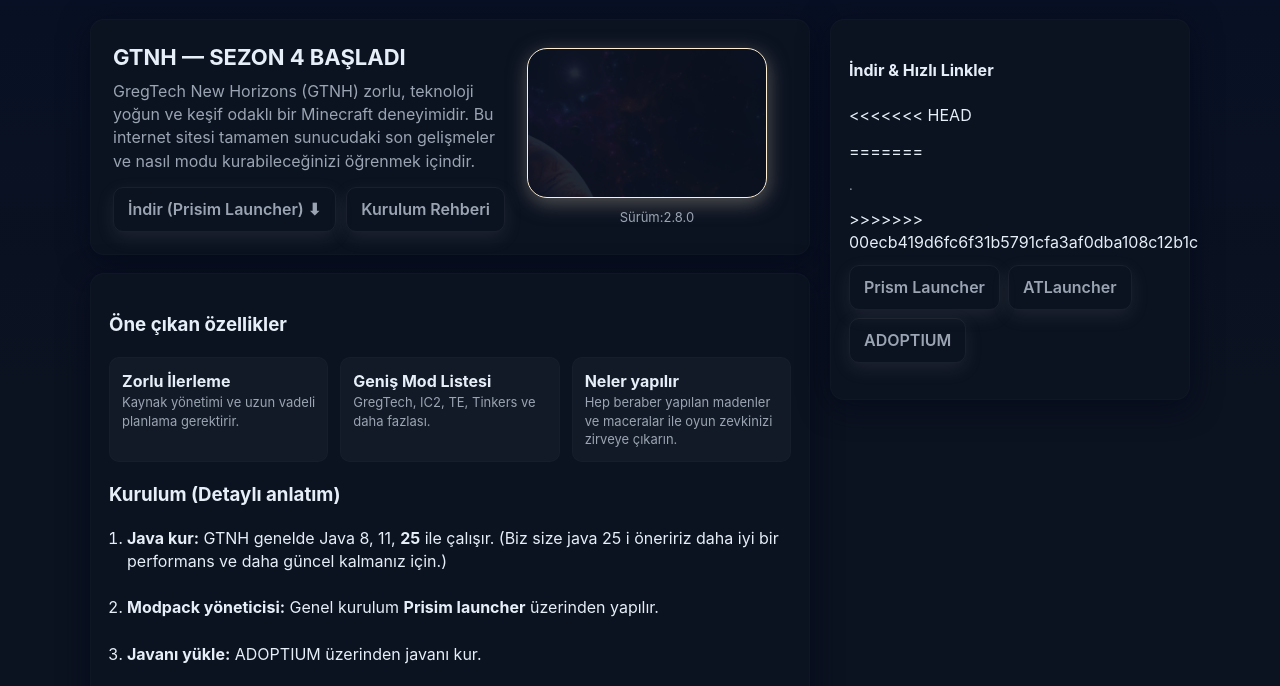
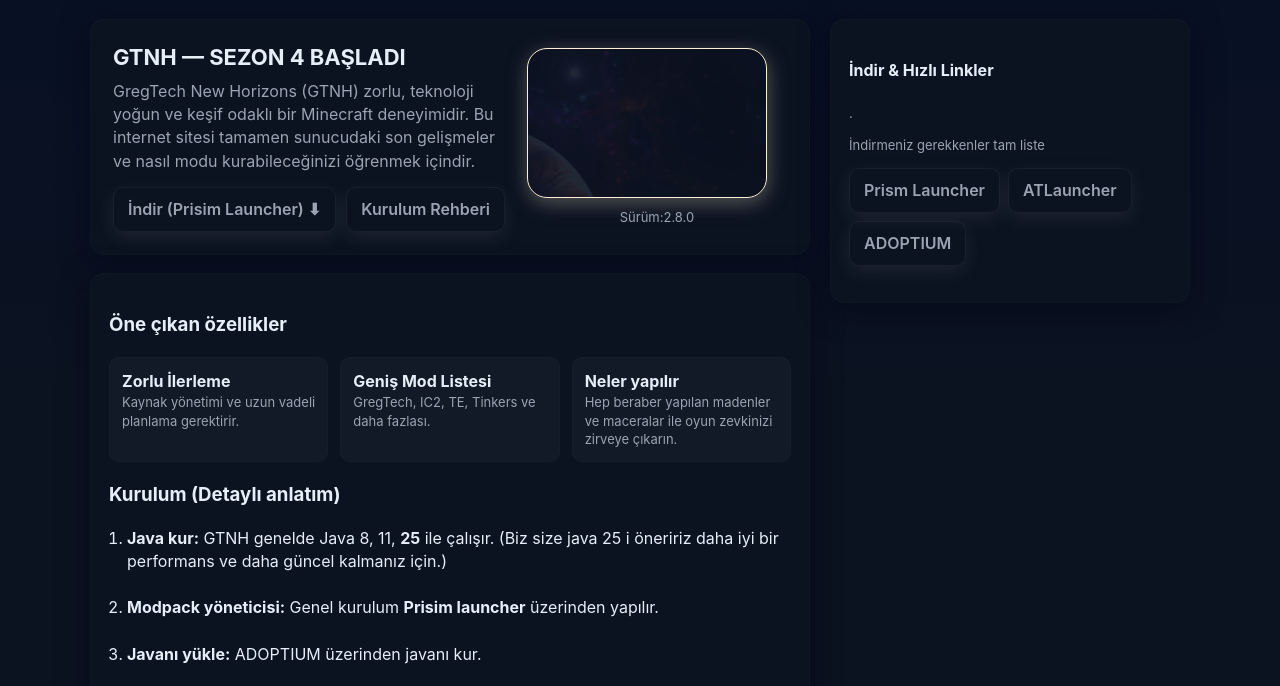
Before and after one commit to cankaan200772-code/cankaan200772-code.github.io, a website built with webpack: page index.html in a window 1280 px wide. Shown: the part 94-780 px from the top of the page. Built offline with nearby package versions, Linux system fonts and the light colour scheme.

Commit message:
Programda yaptığım değişiklikler

```diff
--- a/index.html
+++ b/index.html
@@ -261,11 +261,12 @@
         <aside class="aside">
             <div class="card">
                 <h4>İndir & Hızlı Linkler</h4>
-<<<<<<< HEAD
+
                 <p class="muted small"></p>
-=======
-                <p class="muted small">.</p>
->>>>>>> 00ecb419d6fc6f31b5791cfa3af0dba108c12b1c
+              <p class="muted small">.</p>
+
+                <p class="muted small">İndirmeniz gerekkenler tam liste</p>
+
 
               <div style="display:flex;gap:8px;margin-top:10px;flex-wrap:wrap">
                 <a class="btn ghost" href="https://prismlauncher.org/" target="_blank">Prism Launcher</a>
```
Also changed, not shown: 1 other file.
